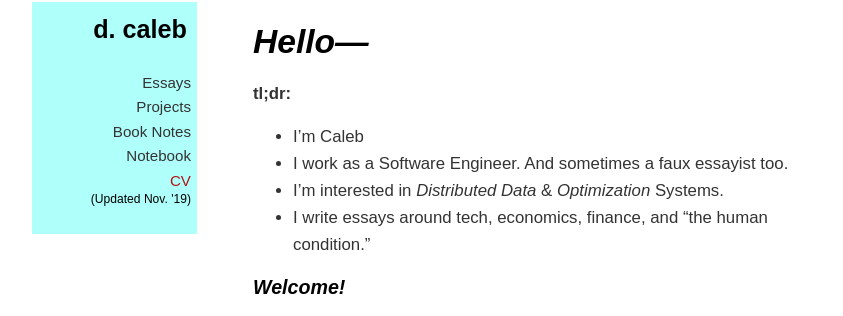
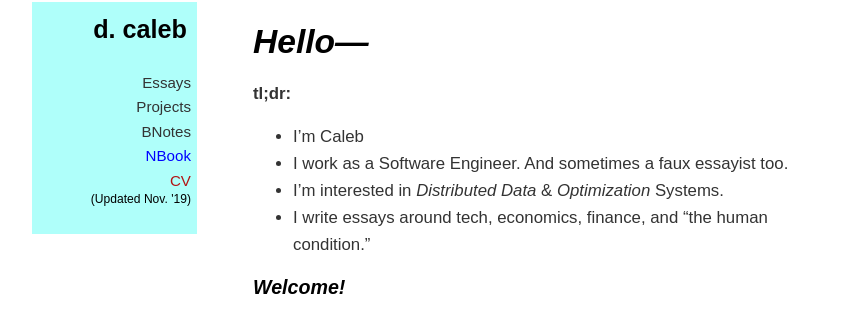
Before and after one commit to dCO2/rococo, a Jekyll site: the page built from index.md, in a window 1280 px wide. Shown: the part 124-440 px from the top of the page, without its empty margins (123-966 px from the left). Built offline with Jekyll 4.4.1, drawn with Linux system fonts in a browser that asks for light colours; some web fonts are replaced.

Commit message:
Update styling

```diff
--- a/_includes/header.html
+++ b/_includes/header.html
@@ -13,8 +13,8 @@
         <ul>
             <li><a href="/essays/">Essays</a></li>
             <li><a href="/projects/">Projects</a></li>
-            <li><a href="/booknotes/">Book Notes</a></li>
-            <li><a href="/notes/">Notebook</a></li>
+            <li><a href="/booknotes/">BNotes</a></li>
+            <li><a href="/notes/" style="color:blue;">NBook</a></li>
             <li>
                 <a class=resume-link href="/Caleb_Resume-08-11-2019.pdf">CV</a><br/>
                 <span class=resume-update>(Updated Nov. '19)</span>
```
